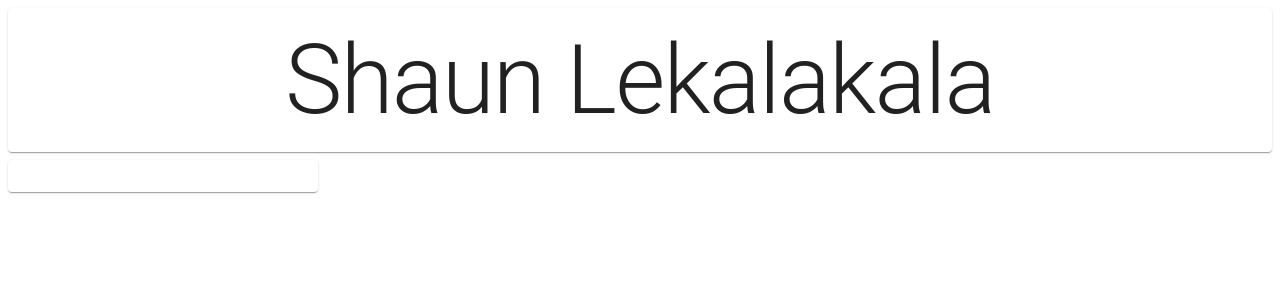
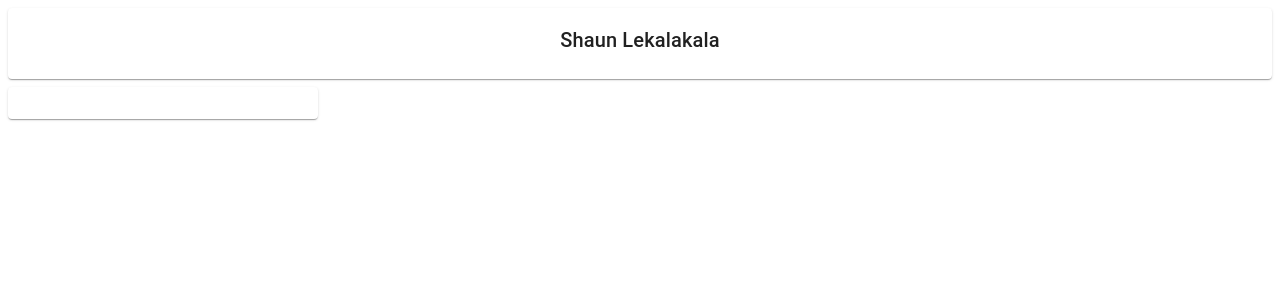
Before and after one commit to shaun5481/mycv, a React (Create React App) app: page / in a window 1280 px wide. Shown: the top 300 px of the page. Built offline with nearby package versions, Linux system fonts and the light colour scheme.

Commit message:
1 file modified

```diff
--- a/src/App.js
+++ b/src/App.js
@@ -23,7 +23,12 @@ export default function FullWidthGrid() {
       <Grid container spacing={1}>
         <Grid item xs={12}>
           <Paper className={classes.paper}>
-            <Typography variant="h1">Shaun Lekalakala</Typography>
+            <Typography
+            variant="h6"
+            component="h2"
+            gutterBottom
+            >
+              Shaun Lekalakala</Typography>
           </Paper>
         </Grid>
         <Grid item xs={6} sm={3}>
```
